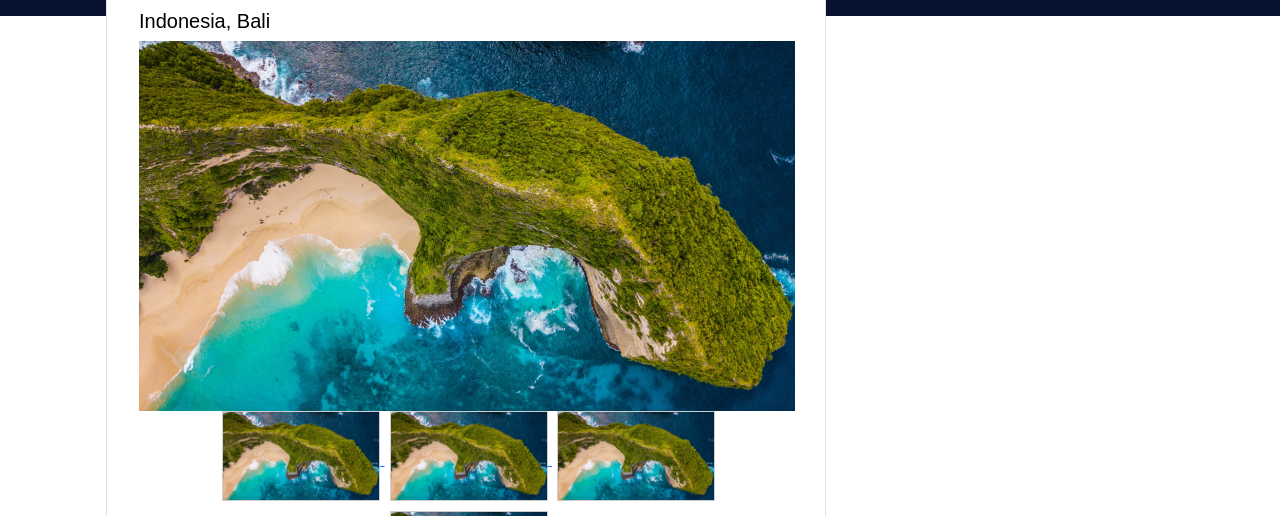
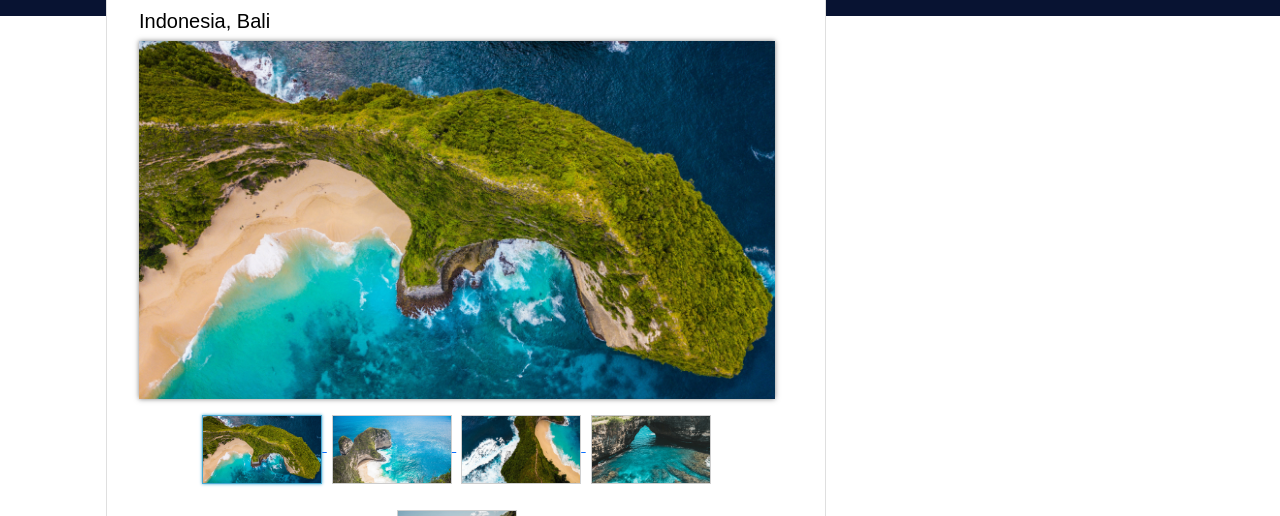
Before and after one commit to raihanromzi/abp-atbeach, a plain HTML site: page details-nusapenida.html in a window 1280 px wide. Shown: the part 284-800 px from the top of the page. Drawn offline with nearby package versions, Linux system fonts and the light colour scheme; a web font is replaced by a local one.

Commit message:
add gallery

```diff
--- a/detail.html
+++ b/details-nusapenida.html
@@ -5,7 +5,8 @@
     <meta charset="UTF-8" />
     <meta http-equiv="X-UA-Compatible" content="IE=edge" />
     <meta name="viewport" content="width=device-width, initial-scale=1.0" />
-    <title>Detail</title>
+    <title>atBeach - Nusa Penida</title>
+    <link rel="icon" href="frontend/images/logo/favicon.png">
 
     <!-- https://www.cdnfonts.com/circular-std.font -->
     <link href="http://fonts.cdnfonts.com/css/circular-std" rel="stylesheet" />
@@ -74,31 +75,32 @@
                         <div class="card card-details">
                             <h1>Nusa Penida</h1>
                             <h3>Indonesia, Bali</h3>
-                            <div class="gallery">
+                            <div class="gallery" style="padding: 0px;">
                                 <div class="xzoom-container">
-                                    <img src="frontend/images/nusapenida-1.jpeg" class="xzoom" id="xzoom-default" xoriginal="frontend/images/nusapenida-1.jpeg" />
-                                </div>
-                                <div class="xzoom-thumbs">
+                                    <img class="xzoom" src="frontend/images/nusapenida-1.jpeg" xoriginal="frontend/images/nusapenida-1.jpeg" style="width: 636px;" />
+                                    <div class="xzoom-thumbs" style="margin-left: -6px;min-width: 636px;">
                                         <a href="frontend/images/nusapenida-1.jpeg">
-                                        <img src="frontend/images/nusapenida-1.jpeg" class="xzoom-gallery" width="158" xpreview="frontend/images/nusapenida-1.jpeg" />
+                                            <img class="xzoom-gallery" width="120" src="frontend/images/nusapenida-1.jpeg" xpreview="frontend/images/nusapenida-1.jpeg" style="margin-top: 16px;" />
                                         </a>
-                                    <a href="frontend/images/nusapenida-1.jpeg">
-                                        <img src="frontend/images/nusapenida-1.jpeg" class="xzoom-gallery" width="158" xpreview="frontend/images/nusapenida-1.jpeg" />
+                                        <a href="frontend/images/nusapenida-2.jpeg">
+                                            <img class="xzoom-gallery" width="120" src="frontend/images/nusapenida-2.jpeg" xpreview="frontend/images/nusapenida-2.jpeg" style="margin-top: 16px;" />
                                         </a>
-                                    <a href="frontend/images/nusapenida-1.jpeg">
-                                        <img src="frontend/images/nusapenida-1.jpeg" class="xzoom-gallery" width="158" xpreview="frontend/images/nusapenida-1.jpeg" />
+                                        <a href="frontend/images/nusapenida-3.jpeg">
+                                            <img class="xzoom-gallery" width="120" src="frontend/images/nusapenida-3.jpeg" xpreview="frontend/images/nusapenida-3.jpeg" style="margin-top: 16px;" />
                                         </a>
-                                    <a href="frontend/images/nusapenida-1.jpeg">
-                                        <img src="frontend/images/nusapenida-1.jpeg" class="xzoom-gallery" width="158" xpreview="frontend/images/nusapenida-1.jpeg" />
+                                        <a href="frontend/images/nusapenida-4.jpeg">
+                                            <img class="xzoom-gallery" width="120" src="frontend/images/nusapenida-4.jpeg" xpreview="frontend/images/nusapenida-4.jpeg" style="margin-top: 16px;" />
+                                        </a>
+                                        <a href="frontend/images/nusapenida-5.jpeg">
+                                            <img class="xzoom-gallery" width="120" src="frontend/images/nusapenida-5.jpeg" xpreview="frontend/images/nusapenida-5.jpeg" style="margin-top: 16px;" />
                                         </a>
                                     </div>
-                            </div>
+
                                     <h2>Tentang Wisata</h2>
                                     <p>
                                         Nusa Penida is an island southeast of Indonesia's island Bali and a district of Klungkung Regency that includes the neighbouring small island of Nusa Lembongan and twelve even smaller islands . The Badung Strait separates the island and Bali. The interior
                                         of Nusa Penida is hilly with a maximum altitude of 524 metres. It is drier than the nearby island of Bali. It is one of the major tourist attractions among the three Nusa islands and is rich in natural beauty.
                                     </p>
-                        </div>
                                 </div>
                             </div>
                         </div>
@@ -130,11 +132,11 @@
 
     <script>
         $(document).ready(function() {
-            $(".xzoom, .xzoom - gallery ").xzoom({
+            $('.xzoom, .xzoom-gallery').xzoom({
                 zoomWidth: 500,
                 title: false,
-                tint: "#333",
-                xoffset: 15,
+                tint: '#333',
+                Xoffset: 15
             });
         });
     </script>
--- a/frontend/styles/main.scss
+++ b/frontend/styles/main.scss
@@ -309,11 +309,21 @@ span {
         }
     }
     .gallery {
+        margin-top: 0px;
+        padding: 0px;
+        width: 636px;
         .xzoom-container {
-            display: block;
-            .xzoom {
-                width: 656px;
-                box-shadow: none;
+            .gallery {
+                .xzoom-container {
+                    display: block;
+                    .xzoom {
+                        box-shadow: none;
+                    }
+                    .xactive {
+                        border: 2px solid #1abc9c;
+                        box-shadow: none;
+                    }
+                }
             }
         }
     }
```
Also changed, not shown: index.html (+1 -1 lines), frontend/images/logo/favicon.png (added), frontend/images/nusapenida-2.jpeg (added), frontend/images/nusapenida-3.jpeg (added), frontend/images/nusapenida-4.jpeg (added), frontend/images/nusapenida-5.jpeg (added), frontend/styles/main.css, 1 other file. Lines whose indentation alone changed are shown as unchanged.
